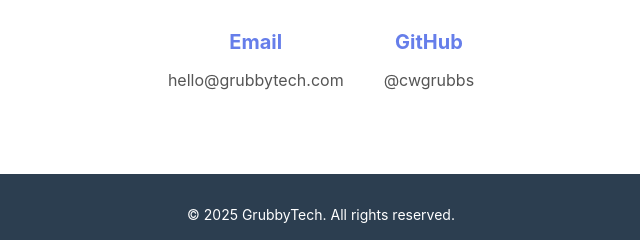
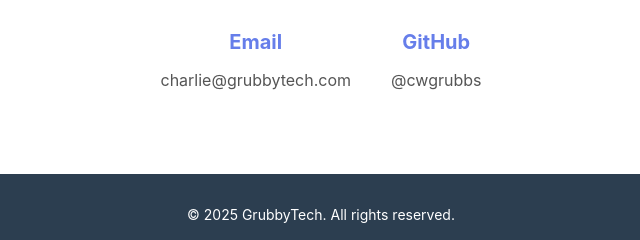
Before and after one commit to cwgrubbs/GrubbyTech, a plain HTML site: page index.html in a window 1280 px wide. Shown: the part 2101-2341 px from the top of the page, 319-959 px from the left. Drawn offline with Linux system fonts and the light colour scheme.

Commit message:
Update contact email in index.html

```diff
--- a/index.html
+++ b/index.html
@@ -310,7 +310,7 @@
             <div class="contact-info">
                 <div class="contact-item">
                     <h3>Email</h3>
-                    <a href="mailto:hello@grubbytech.com">hello@grubbytech.com</a>
+                    <a href="mailto:charlie@grubbytech.com">charlie@grubbytech.com</a>
                 </div>
                 <div class="contact-item">
                     <h3>GitHub</h3>
```
